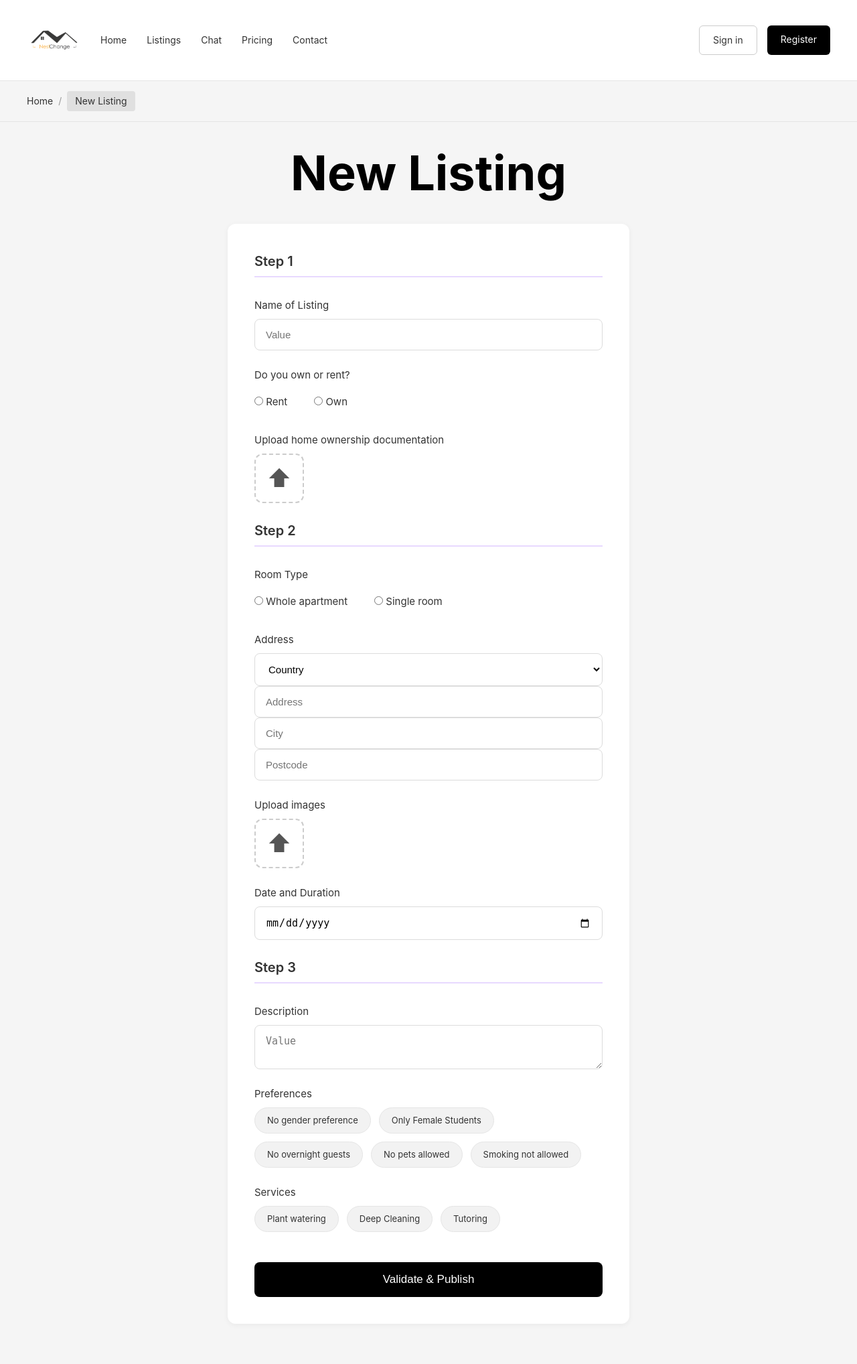
After one commit to barnikola/NestChange, a PHP site: page /addListing.html in a window 1280 px wide. The commit adds this page. Shown: the whole page at 67% size. Run offline with PHP 8.4, Linux system fonts and the light colour scheme.

Commit message:
Add listing section

```diff
--- /dev/null
+++ b/frontend/addListing.html
@@ -0,0 +1,147 @@
+<!DOCTYPE html>
+<html lang="eng">
+	<head>
+    	<meta charset="UTF-8">
+    	<meta name="viewport" content="width=device-width, initial-scale=1.0">
+    	<title>NestChange - Add Listing</title>
+    <link rel="stylesheet" href="css/theme.css">
+	</head>
+
+	<body>
+		<!-- Header -->
+		<header class="header">
+        <div class="header-container">
+            <div class="header-left">
+                <a href="home.html">
+                    <img src="assets/logo.png" alt="NestChange Logo" class="logo-icon">
+                </a>
+                <nav class="nav-links">
+                    <a href="home.html" class="nav-link">Home</a>
+                    <a href="#" class="nav-link">Listings</a>
+                    <a href="#" class="nav-link">Chat</a>
+                    <a href="#" class="nav-link">Pricing</a>
+                    <a href="#" class="nav-link">Contact</a>
+                </nav>
+            </div>
+            <div class="header-right">
+                <a href="signin.html" class="btn-signin">Sign in</a>
+                <a href="register.html" class="btn-register">Register</a>
+            </div>
+        </div>
+    </header>
+
+    <!-- Breadcrumbs -->
+    <div class="breadcrumbs">
+        <div class="breadcrumbs-container">
+            <a href="home.html" class="breadcrumb-link">Home</a>
+            <span class="breadcrumb-separator">/</span>
+            <span class="breadcrumb-current">New Listing</span>
+        </div>
+    </div>
+
+
+
+    <!-- New Listing Form Section -->
+    <section class="form-section">
+        <div class="form-container">
+            <h1 class="form-title">
+                <span class="form-title-main">New Listing</span>
+            </h1>
+
+            <div class="form-box">
+                <form class="listing-form">
+
+                    <h3 class="step-header">Step 1</h3>
+                    <div class="step-line"></div>
+
+                    <div class="new-form-group">
+                        <label>Name of Listing</label>
+                        <input type="text" placeholder="Value">
+                    </div>
+
+                    <div class="new-form-group">
+                        <label>Do you own or rent?</label>
+                        <div class="radio-row">
+                            <label><input type="radio" name="ownRent"> Rent</label>
+                            <label><input type="radio" name="ownRent"> Own</label>
+                        </div>
+                    </div>
+
+                    <div class="new-form-group">
+                        <label>Upload home ownership documentation</label>
+                        <div class="upload-box">⬆</div>
+                    </div>
+
+                    <h3 class="step-header">Step 2</h3>
+                    <div class="step-line"></div>
+
+                    <div class="new-form-group">
+                        <label>Room Type</label>
+                        <div class="radio-row">
+                            <label><input type="radio" name="room"> Whole apartment</label>
+                            <label><input type="radio" name="room"> Single room</label>
+                        </div>
+                    </div>
+
+                    <div class="new-form-group">
+                        <label>Address</label>
+                        <select>
+                            <option>Country</option>
+                        </select>
+                        <input type="text" placeholder="Address">
+                        <input type="text" placeholder="City">
+                        <input type="text" placeholder="Postcode">
+                    </div>
+
+                    <div class="new-form-group">
+                        <label>Upload images</label>
+                        <div class="upload-box">⬆</div>
+                    </div>
+
+                    <div class="new-form-group">
+                        <label>Date and Duration</label>
+                        <input type="date">
+                    </div>
+
+                    <h3 class="step-header">Step 3</h3>
+                    <div class="step-line"></div>
+
+                    <div class="new-form-group">
+                        <label>Description</label>
+                        <textarea placeholder="Value"></textarea>
+                    </div>
+
+                    <div class="new-form-group">
+                        <label>Preferences</label>
+                        <div class="tag-box">
+                            <span class="tag">No gender preference</span>
+                            <span class="tag">Only Female Students</span>
+                            <span class="tag">No overnight guests</span>
+                            <span class="tag">No pets allowed</span>
+                            <span class="tag">Smoking not allowed</span>
+                        </div>
+                    </div>
+
+                    <div class="new-form-group">
+                        <label>Services</label>
+                        <div class="tag-box">
+                            <span class="tag">Plant watering</span>
+                            <span class="tag">Deep Cleaning</span>
+                            <span class="tag">Tutoring</span>
+                        </div>
+                    </div>
+
+                    <button type="submit" class="new-submit-btn">
+                        Validate & Publish
+                    </button>
+
+                </form>
+            </div>
+        </div>
+    </section>
+
+
+
+	</body>
+
+</html>
--- a/frontend/css/theme.css
+++ b/frontend/css/theme.css
@@ -598,7 +598,6 @@ body {
     color: #000000;
 }
 
-/* Responsive Design */
 @media (max-width: 1024px) {
     .listings-grid {
         grid-template-columns: repeat(2, 1fr);
@@ -636,3 +635,118 @@ body {
         gap: 40px;
     }
 }
+
+
+
+
+/*Listing classes*/
+
+.new-listing-page {
+    padding: 60px 40px;
+    background: #ffffff;
+}
+
+.new-listing-title {
+    text-align: center;
+    font-size: 42px;
+    font-weight: 700;
+    margin-bottom: 40px;
+}
+
+.new-listing-card {
+    max-width: 900px;
+    margin: 0 auto;
+    background: #ffffff;
+    padding: 40px 50px;
+    border: 1px solid #e5e5e5;
+    border-radius: 12px;
+}
+
+.step-header {
+    font-size: 20px;
+    font-weight: 600;
+    margin-bottom: 6px;
+}
+
+.step-line {
+    width: 100%;
+    height: 2px;
+    background: #e8d9ff;
+    margin-bottom: 30px;
+}
+
+.new-form-group {
+    display: flex;
+    flex-direction: column;
+    margin-bottom: 25px;
+}
+
+.new-form-group label {
+    font-size: 15px;
+    color: #333;
+    margin-bottom: 8px;
+}
+
+.new-form-group input,
+.new-form-group select,
+.new-form-group textarea {
+    padding: 14px 16px;
+    border: 1px solid #dcdcdc;
+    border-radius: 8px;
+    background: white;
+    font-size: 15px;
+}
+
+.radio-row {
+    display: flex;
+    gap: 40px;
+    margin-top: 8px;
+}
+
+.upload-box {
+    width: 74px;
+    height: 74px;
+    border: 2px dashed #cccccc;
+    border-radius: 12px;
+    display: flex;
+    justify-content: center;
+    align-items: center;
+    font-size: 36px;
+    cursor: pointer;
+    color: #555;
+}
+
+.tag-box {
+    display: flex;
+    gap: 12px;
+    flex-wrap: wrap;
+}
+
+.tag {
+    padding: 8px 18px;
+    border-radius: 20px;
+    background: #f2f2f2;
+    font-size: 13px;
+    cursor: pointer;
+    border: 1px solid #e5e5e5;
+}
+
+.tag:hover {
+    background: #eaeaea;
+}
+
+.new-submit-btn {
+    width: 100%;
+    padding: 16px;
+    background: #000;
+    border: none;
+    border-radius: 8px;
+    color: #fff;
+    font-size: 17px;
+    cursor: pointer;
+    margin-top: 20px;
+}
+
+.new-submit-btn:hover {
+    background: #333;
+}
--- a/frontend/home.html
+++ b/frontend/home.html
@@ -52,10 +52,12 @@
             <div class="action-card-image">
                 <img src="assets/listing.jpg" alt="Property listing" class="action-card-image">
                 <div class="action-overlay">
+                 <a href="addListing.html">
                     <button class="action-btn">
                         <span class="action-icon">+</span>
-                        <span>Add listing</span>
+                        <span >Add listing</span>
                     </button>
+                </a>
                 </div>
             </div>
         </div>
```
